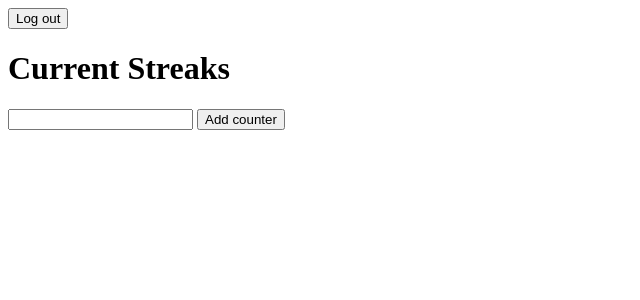
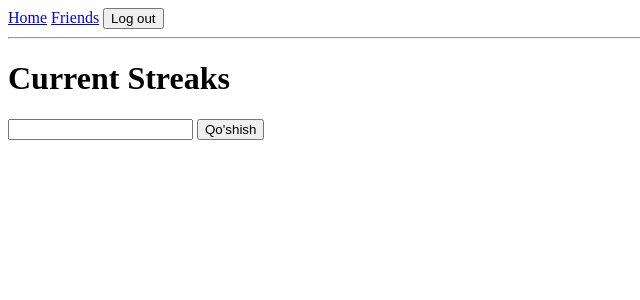
Before and after one commit to MirzokodirovDilshod/Streak-Counter, a Django app: page / in a window 1280 px wide. Shown: the top 300 px of the page, without its empty margins (0-640 px from the left). Run offline with Django 5.2, Linux system fonts and the light colour scheme; the visitor is signed in with stand-in values (Sample User, id 1); data that the repository does not hold is empty.

Commit message:
base.html and navbar

```diff
--- /dev/null
+++ b/streaks/templates/streaks/base.html
@@ -0,0 +1,15 @@
+<nav>
+  <a href="{% url 'home' %}">Home</a>
+  <a href="{% url 'friends' %}">Friends</a>
+
+  <!-- Log out: POST forma (chiqish akkaunt holatini o'zgartiradi) -->
+  <form action="{% url 'logout' %}" method="post" style="display:inline">
+    {% csrf_token %}
+    <button type="submit">Log out</button>
+  </form>
+</nav>
+
+<hr>
+
+<!-- Har bir sahifa o'z mazmunini shu bo'sh joyga qo'yadi -->
+{% block content %}{% endblock %}
--- a/streaks/templates/streaks/friend_profile.html
+++ b/streaks/templates/streaks/friend_profile.html
@@ -1,3 +1,6 @@
+{% extends 'streaks/base.html' %}
+
+{% block content %}
   <h1>{{ friend.username }}</h1>
 
   <ul>
@@ -9,3 +12,4 @@
   </ul>
 
   <a href="{% url 'friends' %}">Back to friends</a>
+{% endblock %}
--- a/streaks/templates/streaks/friends.html
+++ b/streaks/templates/streaks/friends.html
@@ -1,3 +1,6 @@
+{% extends 'streaks/base.html' %}
+
+{% block content %}
   <h1>Friends</h1>
 
   <p>Your friend code:</p>
@@ -30,3 +33,4 @@
       </li>
     {% endfor %}
   </ul>
+{% endblock %}
--- a/streaks/templates/streaks/home.html
+++ b/streaks/templates/streaks/home.html
@@ -1,8 +1,5 @@
-<form action="{% url 'logout' %}" method="post">
-  {% csrf_token %}
-  <button type="submit">Log out</button>
-</form>
-
+{% extends 'streaks/base.html' %}
+{% block content %}
   <h1>Current Streaks</h1>
   <ul>
     {% for c in counters %}
@@ -15,10 +12,11 @@
   <form action="{% url 'add_counter' %}" method="post">
     {% csrf_token %}
     <input type="text" name="title">
-  <button type="submit">Add counter</button>
+    <button type="submit">Qo'shish</button>
   </form>
 
   {% if quote %}
     <p>{{ quote.text }}</p>
     <p>{{ quote.author }}</p>
   {% endif %}
+{% endblock %}
```
Lines whose indentation alone changed are shown as unchanged.
